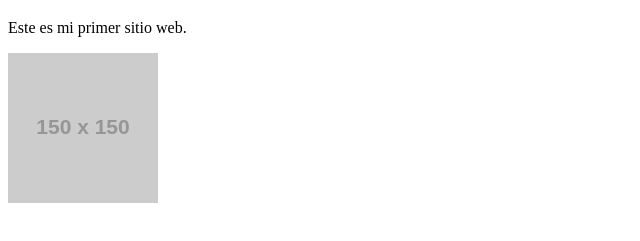
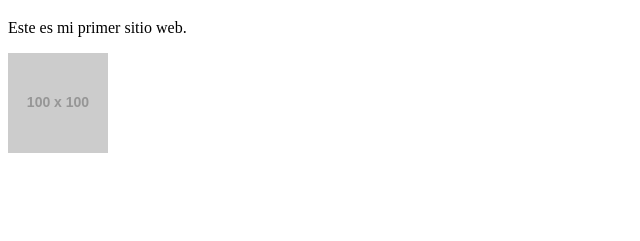
Before and after one commit to boxDev-Alb/1html, a plain HTML site: page index.html in a window 1280 px wide. Shown: the part 61-302 px from the top of the page, without its empty margins (0-640 px from the left). Drawn offline with Linux system fonts and the light colour scheme; placeholder pictures from the web are drawn by us.

Commit message:
actualizacion

```diff
--- a/index.html
+++ b/index.html
@@ -7,6 +7,6 @@
     <body>
     <h1>Hola Mundo</h1>
     <p>Este es mi primer sitio web.</p>
-    <img src="https://via.placeholder.com/150" alt="Imagen de ejemplo">
+    <img src="https://via.placeholder.com/100" alt="Imagen de ejemplo">
 </body>
 </html>
```
